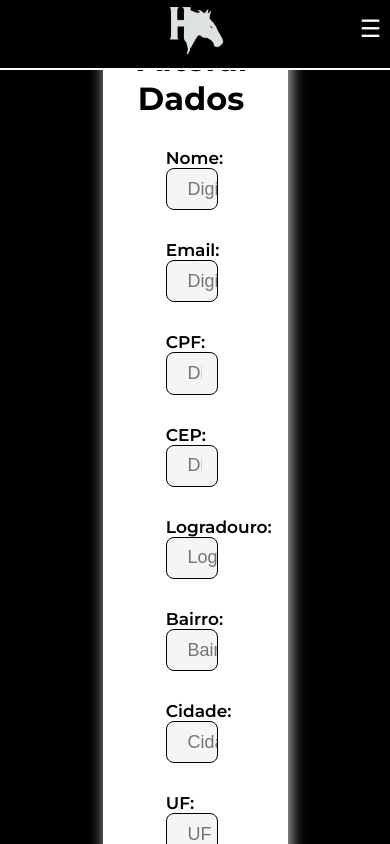
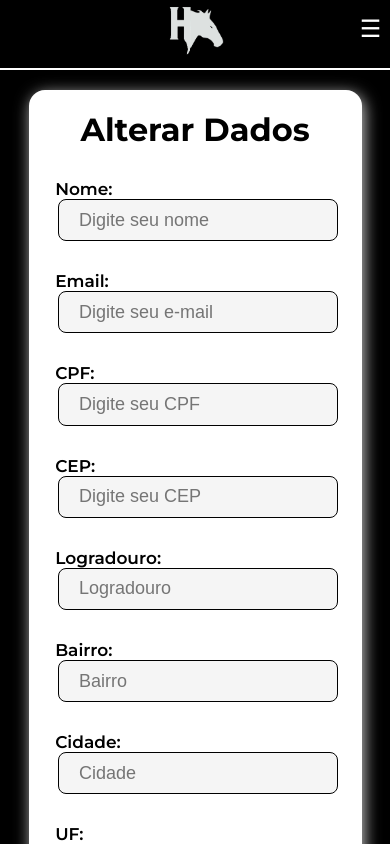
Before and after one commit to lucasma1a/HoistenerTCC, a React (Vite) app: page /alterardados/1 in a window 390 px wide. Shown: the top 844 px of the page. Built offline with nearby package versions, Linux system fonts and the light colour scheme; no server answers.

Commit message:
responsividade tela de alteração de dados

```diff
--- a/src/components/AlterarData/AlterarData.jsx
+++ b/src/components/AlterarData/AlterarData.jsx
@@ -90,12 +90,18 @@ const AlterarData = () => {
                 alert('Dados alterados com sucesso')
                 setUserLogado({
                   name: usuario.name,
-                  password: usuario.password
+                  password: usuario.password,
+                  email: usuario.email
                 })
                 navigate('/login')
                 return response.json()
               }
-            }).catch((e) => {
+            }).then((data) => {
+              console.log('sua data aki', data)
+              sessionStorage.setItem('id', data._id);
+              sessionStorage.setItem('token', data.token);
+            })
+            .catch((e) => {
               alert('Erro: ', e)
             })
           }
--- a/src/components/AlterarData/AlterarData.module.css
+++ b/src/components/AlterarData/AlterarData.module.css
@@ -50,8 +50,22 @@
     cursor: pointer;
 }
 
-@media(min-width: 320px) and (max-width: 768px) {
-    .form label{
+ @media (max-width: 768px) {
+    .container{
         width: 90%;
     }
+
+    .form{
+        width: 100%;
+        padding-right: 8%;
+        padding-left: 8%;
+    }
+
+    .form label{
+        width: 100%;
+    }
+
+    .form label input{
+        width: 100%;
+    }
 }
--- a/src/components/UserLogado/UserLogado.jsx
+++ b/src/components/UserLogado/UserLogado.jsx
@@ -7,7 +7,7 @@ const UserLogado = ({ loggedUser }) => {
   const navigate = useNavigate()
   const getId = sessionStorage.getItem('id')
   const { id } = useParams()
-  const { reserva } = useContext(AppContext);
+  const {UserLogado} = useContext(AppContext)
   const [reservas, setReservas] = useState([])
   console.log(reservas);
 
--- a/src/context/Provider.jsx
+++ b/src/context/Provider.jsx
@@ -6,6 +6,7 @@ export const Provider = ({ children }) => {
     const [userLogado, setUserLogado] = useState({
         name: '',
         password: '',
+        email: ''
     })
 
 
--- a/src/css/style.css
+++ b/src/css/style.css
@@ -11,8 +11,7 @@
 /*NAV*/
 .nav{
     width: 100%;
-    position: fixed;
-    z-index: 1000;
+    z-index: 9999;
 }
 
 .nav ul{
@@ -26,7 +25,6 @@
     justify-content: space-around;
     background-color: black;
     border-bottom: 2px solid white;
-
 }
 
 .nav-navbar ul{
--- a/src/routes/AlterData/AlterData.module.css
+++ b/src/routes/AlterData/AlterData.module.css
@@ -6,3 +6,9 @@
     align-items: center;
     padding: 20px 10px;
 }
+
+@media (max-width: 768px){
+    .container{
+        padding-bottom: 25%;
+    }
+}
```
